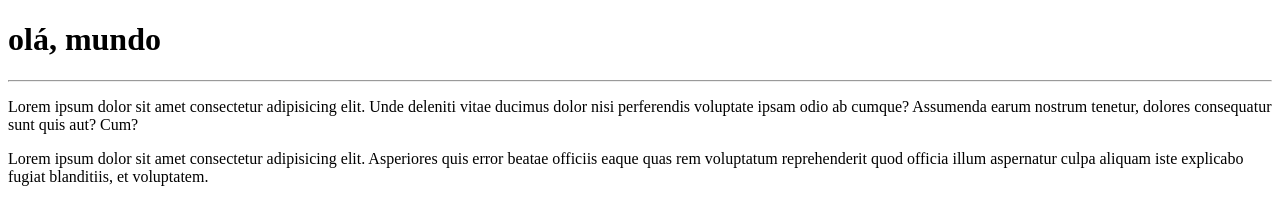
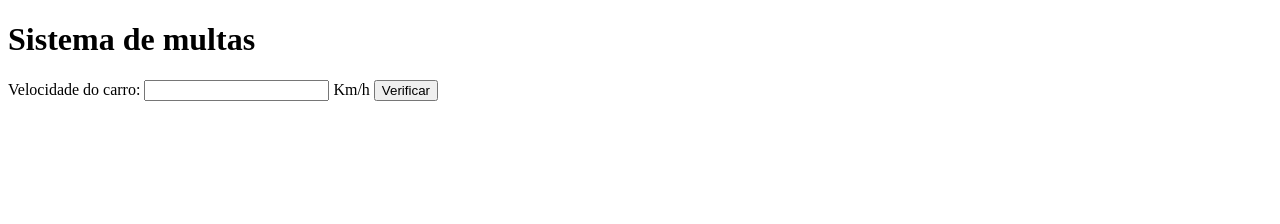
Before and after one commit to LuizMatheus-code/Ola-mundo, a plain HTML site: page HTML/index.html in a window 1280 px wide. Drawn offline with Linux system fonts and the light colour scheme.

Commit message:
Update index.html

```diff
--- a/HTML/index.html
+++ b/HTML/index.html
@@ -1,15 +1,29 @@
 <!DOCTYPE html>
-<html lang="pt-br">
+<html lang="en">
 <head>
     <meta charset="UTF-8">
     <meta http-equiv="X-UA-Compatible" content="IE=edge">
     <meta name="viewport" content="width=device-width, initial-scale=1.0">
-    <title>primeirissimo sitezada</title>
+    <title>Carros</title>
 </head>
 <body>
-    <h1>olá, mundo</h1>
-    <hr>
-    <p>Lorem ipsum dolor sit amet consectetur adipisicing elit. Unde deleniti vitae ducimus dolor nisi perferendis voluptate ipsam odio ab cumque? Assumenda earum nostrum tenetur, dolores consequatur sunt quis aut? Cum?</p>
-    <p>Lorem ipsum dolor sit amet consectetur adipisicing elit. Asperiores quis error beatae officiis eaque quas rem voluptatum reprehenderit quod officia illum aspernatur culpa aliquam iste explicabo fugiat blanditiis, et voluptatem.</p>
+    <h1>Sistema de multas</h1>
+    Velocidade do carro: <input type="number" name="txtvel" id="txtvel"> Km/h
+    <input type="button" value="Verificar" onclick="calcular()">
+    <div id="res">
+
+    </div>
+    <script>
+        function calcular() {
+            var txtv = document.getElementById("txtvel")
+            var res = document.getElementById("res")
+            var vel = Number(txtv.value)
+            res.innerHTML = `<p> Sua velocidade atual <strong>${vel}</strong> Km/h </p>`
+            if (vel > 60) {
+                res.innerHTML += "<p>velocidade acima de 60. Multado!</p>"
+            }
+            res.innerHTML += "<p>Dirija com segurança</p>"
+        }
+    </script>
 </body>
 </html>
```
